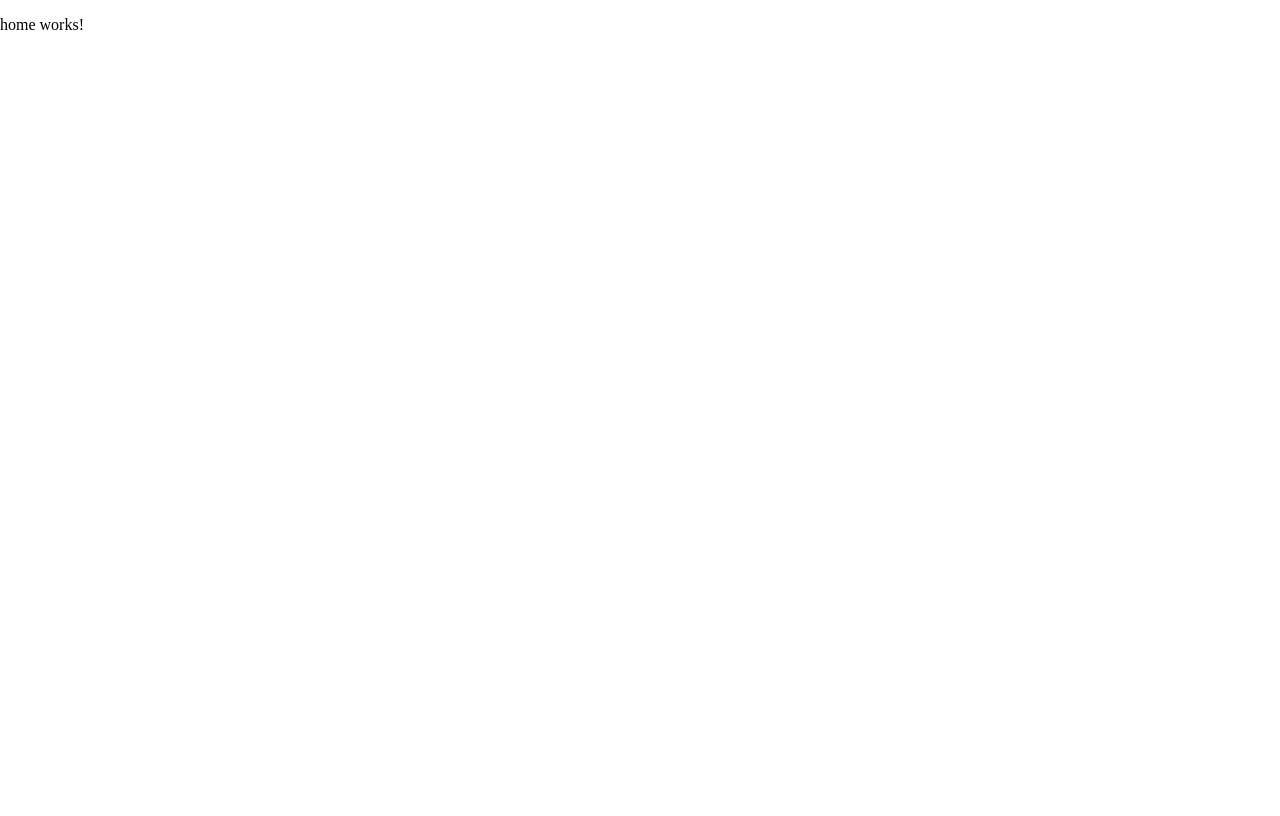
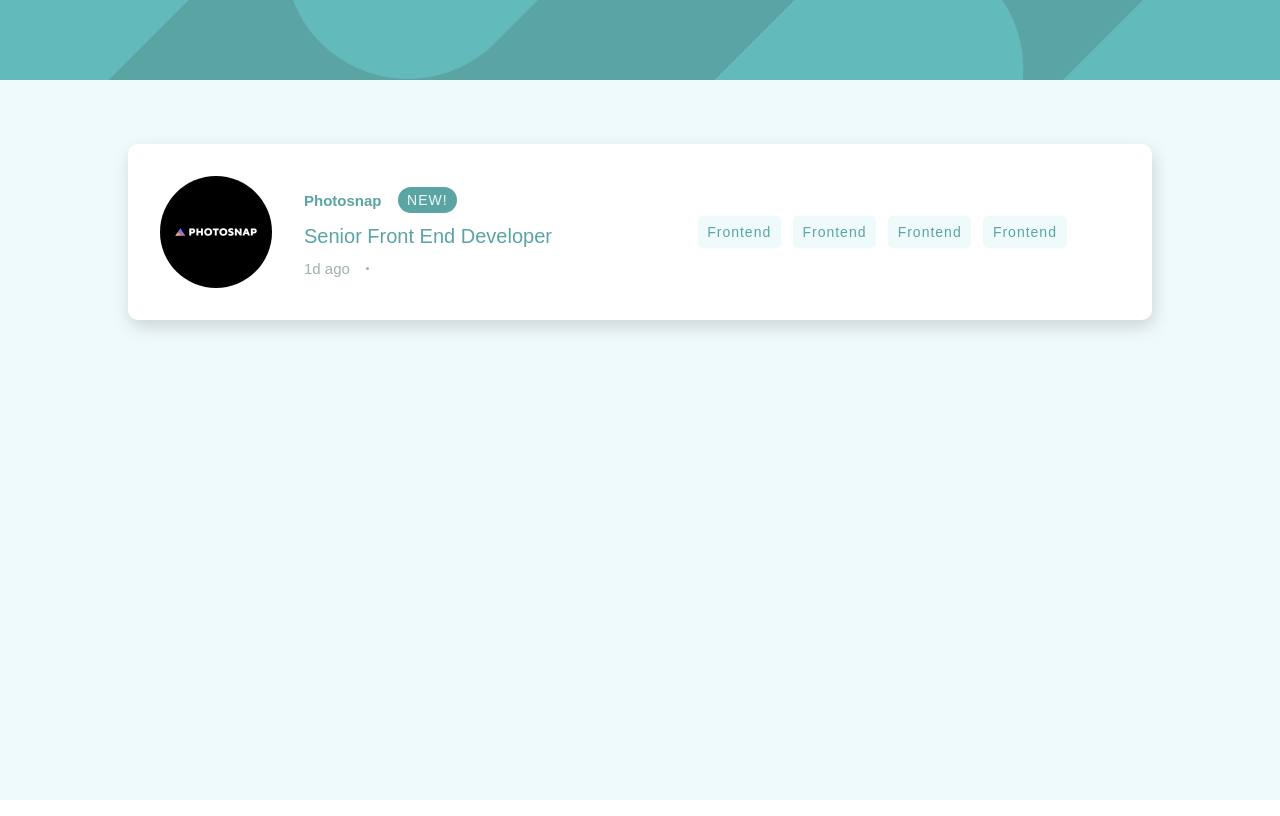
Before and after one commit to smosqueramazud/static-job-list, an Angular app: page /home in a window 1280 px wide. Built offline with nearby package versions, Linux system fonts and the light colour scheme.

Commit message:
se crea la maquetacion de la card @Author Sebastian Mosquera Mazud

```diff
--- /dev/null
+++ b/src/app/layouts/content-layout/content-layout.component.html
@@ -0,0 +1,6 @@
+<div class="content">
+    <app-header></app-header>
+    <div>
+        <router-outlet></router-outlet>
+      </div>
+</div>
--- /dev/null
+++ b/src/app/layouts/content-layout/content-layout.component.scss
@@ -0,0 +1,5 @@
+.content{
+    background-color: var(--secondary-color);
+    height: 100%;
+    overflow: auto;
+}
--- a/src/app/pages/home/home.component.html
+++ b/src/app/pages/home/home.component.html
@@ -1 +1,31 @@
-<p>home works!</p>
+<div class="content">
+    <div class="content__box-cards">
+        <div class="content__box-cards__card">
+
+            <div class="content__box-cards__card__image">
+                <img src="../../../assets/images/photosnap.svg">
+            </div>
+
+            <div class="content__box-cards__card__info-user">
+                <div class="content__box-cards__card__info-user__first-items">
+                    <p>Photosnap</p>
+                    <div class="item">NEW!</div>
+                </div>
+                <h1 class="content__box-cards__card__info-user__title">
+                    Senior Front End Developer
+                </h1>
+                <div class="content__box-cards__card__info-user__last-items">
+                    <p>1d ago</p>
+                    <div class="circle"></div>
+                </div>
+            </div>
+
+            <div class="content__box-cards__card__buttons">
+                <button>Frontend</button>
+                <button>Frontend</button>
+                <button>Frontend</button>
+                <button>Frontend</button>
+            </div>
+        </div>
+    </div>
+</div>
--- a/src/app/pages/home/home.component.scss
+++ b/src/app/pages/home/home.component.scss
@@ -0,0 +1,130 @@
+.content {
+    &__box-cards {
+        display: flex;
+        justify-content: center;
+        padding-top: 8vh;
+
+        &__card {
+            background-color: white;
+            width: 75%;
+            height: 14vh;
+            border-radius: 10px;
+            box-shadow: 2px 7px 17px rgba(0, 0, 0, 0.15);
+            padding: 4vh;
+            display: grid;
+            grid-template-columns: 15% 41% 44%;
+            transition: all 0.1s;
+            cursor: auto;
+
+            &__image {
+                display: flex;
+                overflow: hidden;
+            }
+
+            &__info-user {
+                display: flex;
+                flex-direction: column;
+                gap: 1.5vh;
+                justify-content: center;
+
+                &__first-items {
+                    display: flex;
+                    flex-direction: row;
+                    align-items: center;
+                    gap: 2vh;
+
+                    p {
+                        font-family: var(--primary-font-family);
+                        color: var(--primary-color);
+                        font-weight: 700;
+                        font-size: 15px;
+                        margin: 0;
+                    }
+
+                    .item {
+                        font-family: var(--primary-font-family);
+                        background-color: var(--primary-color);
+                        color: var(--secondary-color);
+                        font-weight: 500;
+                        font-size: 14px;
+                        letter-spacing: 1px;
+                        padding: 0.6vh 1.2vh;
+                        border-radius: 15px;
+                        cursor: pointer;
+                        transition: 0.3s;
+                    }
+
+                    .item:hover {
+                        background-color: var(--very-dark-color);
+                    }
+                }
+
+                &__title {
+                    font-family: var(--primary-font-family);
+                    color: var(--primary-color);
+                    font-weight: 500;
+                    font-size: 20px;
+                    margin: 0;
+                    cursor: pointer;
+                }
+
+                &__last-items {
+                    display: flex;
+                    flex-direction: row;
+                    align-items: center;
+                    gap: 2vh;
+                    opacity: 0.7;
+
+                    p {
+                        font-family: var(--primary-font-family);
+                        color: var(--dark-color);
+                        font-weight: 500;
+                        font-size: 15px;
+                        margin: 0;
+                    }
+
+                    .circle {
+                        background-color: var(--dark-color);
+                        width: 0.4vh;
+                        height: 0.4vh;
+                        border-radius: 50%;
+                    }
+                }
+            }
+
+            &__buttons {
+                display: flex;
+                align-items: center;
+                gap: 1.5vh;
+
+                button{
+                    font-family: var(--primary-font-family);
+                    background-color: var(--secondary-color);
+                    color: var(--primary-color);
+                    font-weight: 500;
+                    font-size: 14px;
+                    letter-spacing: 1px;
+                    padding: 1vh 1.2vh;
+                    border-radius: 5px;
+                    border: none;
+                    cursor: pointer;
+                    transition: 0.3s;
+                }
+
+                button:hover{
+                    background-color: var(--primary-color);
+                    color: var(--secondary-color);
+                }
+
+                button:focus-visible {
+                    outline: none;
+                }
+            }
+        }
+
+        &__card:hover{
+            border-left: 1vh solid var(--primary-color);
+        }
+
+    }
+}
--- a/src/app/pages/home/home.component.ts
+++ b/src/app/pages/home/home.component.ts
@@ -3,11 +3,12 @@ import { CommonModule } from '@angular/common';
 import { DataServicesService } from 'src/app/services/data-services.service';
 import { catchError, throwError } from 'rxjs';
 import { Person } from 'src/app/models/person';
+import { HeaderComponent } from 'src/app/shared/components/header/header.component';
 
 @Component({
   selector: 'app-home',
   standalone: true,
-  imports: [CommonModule],
+  imports: [CommonModule, HeaderComponent],
   templateUrl: './home.component.html',
   styleUrls: ['./home.component.scss']
 })
@@ -33,4 +34,5 @@ export class HomeComponent implements OnInit {
       console.log(this.arrayPersons)
     });
   }
+
 }
--- /dev/null
+++ b/src/app/shared/components/header/header.component.html
@@ -0,0 +1 @@
+<div class="header"></div>
--- /dev/null
+++ b/src/app/shared/components/header/header.component.scss
@@ -0,0 +1,7 @@
+.header{
+    background: url(../../../../assets/images/bg-header-desktop.svg) no-repeat;
+    background-size: cover;
+    background-color: var(--primary-color);
+    height: 10vh;
+    width: 100%;
+}
--- a/src/styles.scss
+++ b/src/styles.scss
@@ -13,7 +13,10 @@ body {
 }
 
 :root{
-    --primary-color: hsl(0, 0%, 17%);
-    --secondary-color: hsl(0, 0%, 59%);
-    --primary-font-family: 'League Spartan', sans-serif;
+    --primary-color: hsl(180, 29%, 50%);
+    --secondary-color: hsl(180, 52%, 96%);
+    --tertiary-color: hsl(180, 31%, 95%);
+    --dark-color: hsl(180, 8%, 52%);
+    --very-dark-color: hsl(180, 14%, 20%);
+    --primary-font-family: 'Rubik', sans-serif;
 }
```
Also changed, not shown: src/app/app-routing.module.ts (+7 -0 lines), src/app/layouts/content-layout/content-layout.component.ts (added, +15 -0 lines), src/app/shared/components/header/header.component.ts (added, +13 -0 lines), 2 other files (tests, documents, lock files or other folders).
